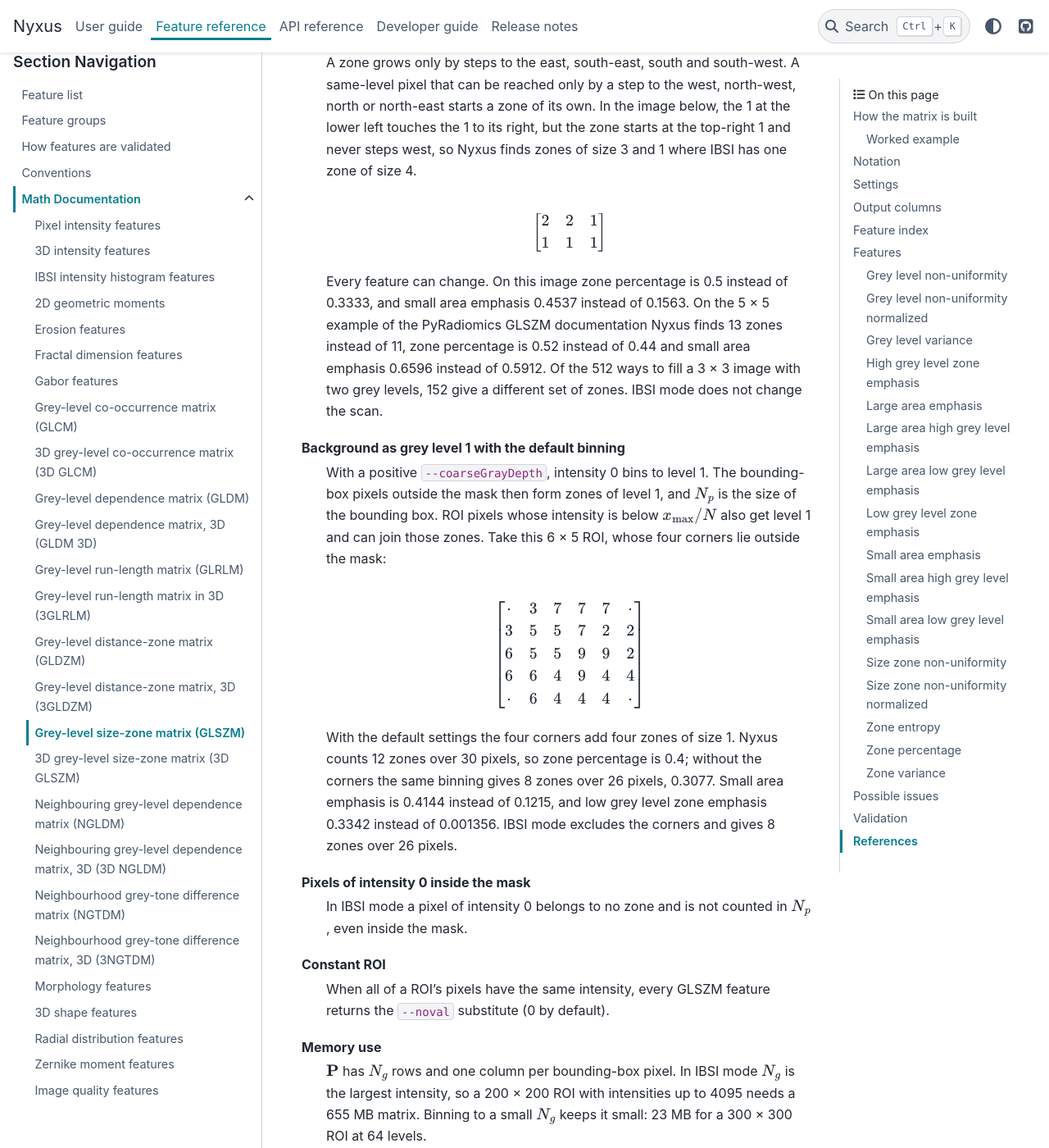
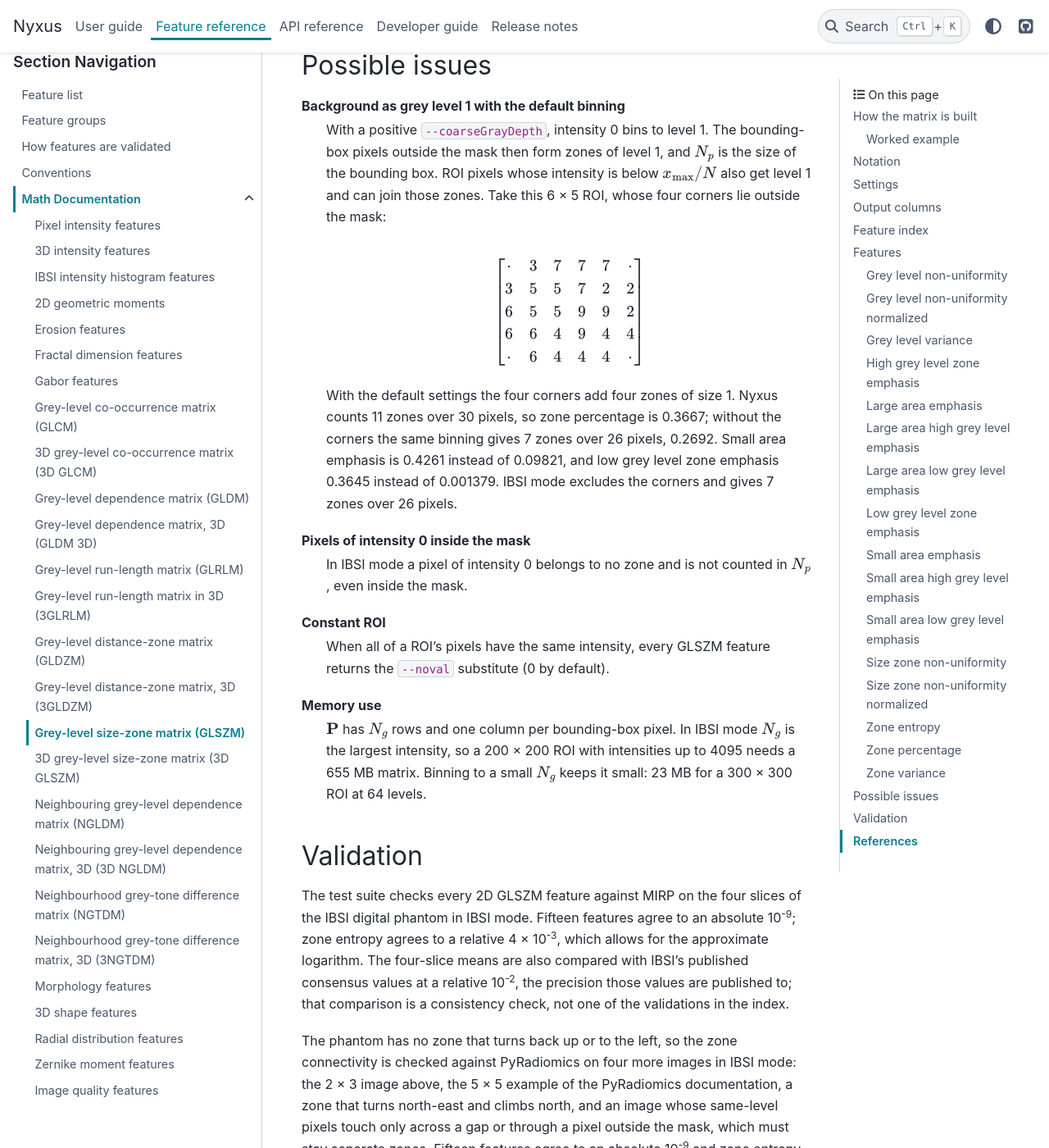
Before and after one commit to PolusAI/nyxus, a Sphinx documentation site: the page built from docs/source/Math/f_glszm.rst, in a window 1280 px wide and 1400 px high, scrolled down 11956 px. Shown: the whole window at 82% size. Built offline with Sphinx 7.4.7 and the PyData theme 0.15.4, drawn with Linux system fonts in a browser that asks for light colours; some of the changed text lies outside the part shown.

Commit message:
fix(glszm): grow 2D zones through all eight neighbours
A GLSZM zone is 8-connected, as IBSI, PyRadiomics and MIRP define it. The
2D zone walk stepped only east, south-east, south and south-west from a pixel
already in the zone, so a zone that turned back west or north was split into
several smaller zones and every 2D GLSZM feature moved. On the 5 x 5 example
of the PyRadiomics GLSZM documentation it found 13 zones where PyRadiomics
finds 11. The walk now steps to all eight neighbours. The out-of-core path
calls the same calculate(), and 3D GLSZM was already 26-connected.

test_2d_glszm_pyradiomics.h checks all sixteen features against PyRadiomics
3.0.1 on four fixtures: three whose zones turn back west, north or north-east
(they fail on the old walk) and a negative one whose same-level pixels touch
only across a gap or through a pixel outside the mask, which must stay
separate zones. gen_glszm_pyradiomics.py regenerates and re-verifies the pins.

Docs: the GLSZM page describes 8-connectivity, drops the split-zone known
issue, and its background-as-grey-level-1 example quotes the recomputed values
(one of its zones was split as well). Conventions, validation, the 3D GLSZM
page and the feature list follow.

```diff
--- a/docs/feature_descriptions.toml
+++ b/docs/feature_descriptions.toml
@@ -9,7 +9,7 @@ intensity_histogram = "Available only in IBSI mode (--ibsi=true). All features c
 neighbors = "Two ROIs are neighbours when their contours come within --pixelDistance pixels of each other (5 by default), measured between contour pixels, not centroids."
 glcm = "The grey-level co-occurrence matrix counts pairs of ROI pixels one pixel apart, built separately for each angle in --glcmAngles (default 0, 45, 90 and 135 degrees); pairs with a pixel of stored intensity 0 are skipped, which covers every pixel outside the ROI and any ROI pixel whose value is 0. Each plain code is output as one column per angle, named with the angle as a suffix (for example GLCM_ASM_45), and its _AVE code is the mean of those columns. Grey levels come from --coarseGrayDepth binning or are the raw intensities under --ibsi; each ordered pair is counted once with a positive grey depth, and the matrix is made symmetric with a negative or zero grey depth and under --ibsi."
 glrlm = "A run is a straight line of consecutive pixels with the same grey level; runs are collected separately along 0, 45, 90 and 135 degrees into a grey level by run length matrix. Each plain code is output as one column per angle (suffixes _0, _45, _90 and _135), and its _AVE code is the mean of the four. Grey levels come from --coarseGrayDepth binning, or are the raw intensities under --ibsi. With a positive --coarseGrayDepth (the default), pixels of stored intensity 0, including every bounding-box pixel outside the ROI, are binned to grey level 1 and form runs; under --ibsi or a negative --coarseGrayDepth they are skipped."
-glszm = "A zone is a group of connected pixels sharing one grey level, grown from each unvisited pixel in scan order through same-level neighbours to its east, south-east, south and south-west; the matrix counts zones by grey level and size. The family has no directions, so each code is one value per ROI. Grey levels come from --coarseGrayDepth binning, or are the raw intensities under --ibsi. With a positive --coarseGrayDepth (the default), pixels of stored intensity 0, including every bounding-box pixel outside the ROI, are binned to grey level 1 and form zones; under --ibsi or a negative --coarseGrayDepth they are skipped."
+glszm = "A zone is an 8-connected group of pixels sharing one grey level, pixels touching by an edge or a corner, as IBSI defines it; the matrix counts zones by grey level and size. The family has no directions, so each code is one value per ROI. Grey levels come from --coarseGrayDepth binning, or are the raw intensities under --ibsi. With a positive --coarseGrayDepth (the default), pixels of stored intensity 0, including every bounding-box pixel outside the ROI, are binned to grey level 1 and form zones; under --ibsi or a negative --coarseGrayDepth they are skipped."
 gldm = "A pixel's dependence is one plus the number of its 8 neighbours of nonzero stored intensity that have exactly the same grey level, and the matrix counts the ROI pixels of nonzero stored intensity by grey level and dependence. The family has no directions, so each code is one value per ROI. Grey levels come from --coarseGrayDepth binning, or are the raw intensities under --ibsi."
 gldzm = "A zone is an 8-connected group of pixels sharing one grey level. Its distance is the smallest, over its pixels, of the steps along a row or column to the nearest pixel of stored intensity 0 plus one, or to the bounding-box edge, where a pixel on the bounding-box edge is at distance 1. With a positive --coarseGrayDepth (the default) the pixels outside the ROI are binned to grey level 1 and form zones like ROI pixels, so only the bounding-box edge counts; under --ibsi pixels of stored intensity 0 are skipped. The matrix counts zones by grey level and distance; each code is one value per ROI. Grey levels come from --coarseGrayDepth binning, or are the raw intensities under --ibsi."
 ngldm = "Every ROI pixel is a neighbourhood centre whose dependence count is one plus the number of its 8 neighbours inside the ROI with the same grey level; the matrix counts centres by grey level and dependence count. Each code is one value per ROI. With a positive --coarseGrayDepth, grey levels come from scaling the range 0 to the ROI maximum by it and truncating (levels 0 to --coarseGrayDepth); 0 and --ibsi keep the raw intensities, and a negative value gives PyRadiomics-style bins over the ROI's range."
--- a/docs/source/Math/f_glszm.rst
+++ b/docs/source/Math/f_glszm.rst
@@ -39,14 +39,21 @@ How the matrix is built
 -----------------------
 
 Nyxus scans the ROI's bounding box row by row, from the top left. Each pixel that is not yet in a
-zone and has a non-zero grey level starts a new zone. The zone grows through pixels of the same grey
-level, one step at a time, to the east, south-east, south or south-west of a pixel already in the
-zone. :math:`\textbf{P}(i,j)` counts the zones of grey level :math:`i` and size :math:`j` pixels.
+zone and has a non-zero grey level starts a new zone. The zone grows through every pixel of the same
+grey level that touches a pixel already in it, by an edge or a corner.
+:math:`\textbf{P}(i,j)` counts the zones of grey level :math:`i` and size :math:`j` pixels.
 
-- **Connectivity:** the steps cover half of the 8-neighbourhood. A zone whose pixels can all be
-  reached this way from its first pixel is the 8-connected zone that IBSI defines. A zone that needs
-  a step to the west, north-west, north or north-east is split into several zones (see
-  :ref:`glszm-possible-issues`).
+- **Connectivity:** 8-connected, as IBSI, PyRadiomics and MIRP define it. A zone is the full
+  8-connected component, whatever the scan order, including one that turns back up or to the left.
+  In the image below the four pixels of level 1 are one zone, though the zone starts at the top
+  right and reaches the bottom left only by stepping west:
+
+  .. math::
+
+     \begin{bmatrix} 2 & 2 & 1\\ 1 & 1 & 1 \end{bmatrix}
+
+  On the 5 × 5 example of the PyRadiomics GLSZM documentation Nyxus finds the same 11 zones as
+  PyRadiomics, and a zone percentage of 0.44.
 - **Directions:** none. One matrix is built per ROI, and each feature has one value.
 - **Grey levels:** intensities are first binned into :math:`N` grey levels, as set by
   ``--coarseGrayDepth`` (64 by default). A pixel of intensity :math:`x` gets level
@@ -75,8 +82,7 @@ Take a 5 × 5 ROI that already has five grey levels:
 
 In IBSI mode (no binning) the matrix is below; rows are grey levels 1 to 5 and columns are zone
 sizes 1 to 6. The six pixels of level 1 in the lower left form one zone; the 3 at the start of row
-2 joins the 3 below it to the south-east, a zone of size 2. Every zone of this image is the same
-under Nyxus' scan and under full 8-connectivity.
+2 joins the 3 below it to the south-east, a zone of size 2.
 
 .. math::
 
@@ -332,8 +338,8 @@ The mean over all zones of one over the squared grey level. High when dark zones
    \mathrm{LGLZE} = \frac{1}{N_z}\sum_{i=1}^{N_g} \frac{s_i}{g_i^{\,2}}
 
 **Possible issues.** With the default binning the background zones have level 1 and weight 1, far
-above any binned ROI level. On the ROI in :ref:`glszm-possible-issues` the value is 0.3342 with
-them and 0.001356 without them.
+above any binned ROI level. On the ROI in :ref:`glszm-possible-issues` the value is 0.3645 with
+them and 0.001379 without them.
 
 
 .. _feature-glszm-sae:
@@ -350,9 +356,6 @@ fine texture. IBSI calls it *small zone emphasis*.
 .. math::
 
    \mathrm{SAE} = \frac{1}{N_z}\sum_{j=1}^{N_s} \frac{s_j}{j^2}
-
-**Possible issues.** A zone split by the scan adds smaller zones and changes the value: 0.4537
-instead of 0.1563 on the 2 × 3 image in :ref:`glszm-possible-issues`.
 
 
 .. _feature-glszm-sahgle:
@@ -478,23 +481,6 @@ The variance of the zone size over all zones. IBSI calls it *zone size variance*
 Possible issues
 ---------------
 
-Zones are not fully 8-connected
-   A zone grows only by steps to the east, south-east, south and south-west. A same-level pixel that
-   can be reached only by a step to the west, north-west, north or north-east starts a zone of its
-   own. In the image below, the 1 at the lower left touches the 1 to its right, but the zone starts
-   at the top-right 1 and never steps west, so Nyxus finds zones of size 3 and 1 where IBSI has one
-   zone of size 4.
-
-   .. math::
-
-      \begin{bmatrix} 2 & 2 & 1\\ 1 & 1 & 1 \end{bmatrix}
-
-   Every feature can change. On this image zone percentage is 0.5 instead of 0.3333, and small area
-   emphasis 0.4537 instead of 0.1563. On the 5 × 5 example of the PyRadiomics GLSZM documentation
-   Nyxus finds 13 zones instead of 11, zone percentage is 0.52 instead of 0.44 and small area
-   emphasis 0.6596 instead of 0.5912. Of the 512 ways to fill a 3 × 3 image with two grey levels,
-   152 give a different set of zones. IBSI mode does not change the scan.
-
 Background as grey level 1 with the default binning
    With a positive ``--coarseGrayDepth``, intensity 0 bins to level 1. The bounding-box pixels
    outside the mask then form zones of level 1, and :math:`N_p` is the size of the bounding box. ROI
@@ -510,10 +496,10 @@ Background as grey level 1 with the default binning
       6 & 6 & 4 & 9 & 4 & 4\\
       \cdot & 6 & 4 & 4 & 4 & \cdot \end{bmatrix}
 
-   With the default settings the four corners add four zones of size 1. Nyxus counts 12 zones over
-   30 pixels, so zone percentage is 0.4; without the corners the same binning gives 8 zones over 26
-   pixels, 0.3077. Small area emphasis is 0.4144 instead of 0.1215, and low grey level zone
-   emphasis 0.3342 instead of 0.001356. IBSI mode excludes the corners and gives 8 zones over 26
+   With the default settings the four corners add four zones of size 1. Nyxus counts 11 zones over
+   30 pixels, so zone percentage is 0.3667; without the corners the same binning gives 7 zones over
+   26 pixels, 0.2692. Small area emphasis is 0.4261 instead of 0.09821, and low grey level zone
+   emphasis 0.3645 instead of 0.001379. IBSI mode excludes the corners and gives 7 zones over 26
    pixels.
 
 Pixels of intensity 0 inside the mask
@@ -539,9 +525,14 @@ phantom in IBSI mode. Fifteen features agree to an absolute 10\ :sup:`-9`; zone
 relative 4 × 10\ :sup:`-3`, which allows for the approximate logarithm. The four-slice means are
 also compared with IBSI's published consensus values at a relative 10\ :sup:`-2`, the precision
 those values are published to; that comparison is a consistency check, not one of the validations
-in the index. The phantom's zones are the same under Nyxus' scan and under
-8-connectivity, so these comparisons do not cover the split zones described above. The default
-mode is covered by regression tests only.
+in the index.
+
+The phantom has no zone that turns back up or to the left, so the zone connectivity is checked
+against PyRadiomics on four more images in IBSI mode: the 2 × 3 image above, the 5 × 5 example of
+the PyRadiomics documentation, a zone that turns north-east and climbs north, and an image whose
+same-level pixels touch only across a gap or through a pixel outside the mask, which must stay
+separate zones. Fifteen features agree to an absolute 10\ :sup:`-9` and zone entropy to a relative
+4 × 10\ :sup:`-3`. The default mode is covered by regression tests only.
 
 
 References
--- a/docs/source/Math/f_glszm_3d.rst
+++ b/docs/source/Math/f_glszm_3d.rst
@@ -44,8 +44,8 @@ grey level that touches a voxel already in it, by a face, an edge or a corner.
 :math:`\textbf{P}(i,j)` counts the zones of grey level :math:`i` and size :math:`j` voxels.
 
 - **Connectivity:** 26-connected. All 26 neighbours of a voxel are searched: 8 in its own slice and
-  9 in each adjacent slice. A zone is the full 26-connected component, whatever the scan order. This
-  differs from the 2D family, whose zones grow only to the east, south-east, south and south-west.
+  9 in each adjacent slice. A zone is the full 26-connected component, whatever the scan order, the
+  3D counterpart of the 2D family's 8-connected zones.
 - **Directions:** none. One matrix is built per ROI, and each feature has one value.
 - **Grey levels:** set by ``--coarseGrayDepth`` (``coarse_gray_depth``, 64 by default), or by
   the ``3glszm/greydepth`` metaparameter, which overrides it for this family.
--- a/docs/source/conventions.rst
+++ b/docs/source/conventions.rst
@@ -245,8 +245,7 @@ they differ in these ways:
      - ``3GLCM_*`` and ``3GLRLM_*`` are one column: the direction :math:`(1,1,1)` only. ``_AVE``
        averages the 13 directions.
    * - Zones
-     - GLSZM zones grow only east, south-east, south and south-west, so some 8-connected zones
-       split (see :ref:`glszm-possible-issues`). GLDZM zones are 8-connected.
+     - GLSZM and GLDZM zones are 8-connected.
      - GLSZM and GLDZM zones are 26-connected.
    * - GLDZM distance
      - A walk along the pixel's row and column to the first pixel of grey level 0 or the box
--- a/docs/source/featurelist.rst
+++ b/docs/source/featurelist.rst
@@ -1181,7 +1181,7 @@ Definitions, formulas and settings: :doc:`/Math/f_glrlm`.
 Grey-level size-zone matrix (GLSZM)
 ^^^^^^^^^^^^^^^^^^^^^^^^^^^^^^^^^^^
 
-A zone is a group of connected pixels sharing one grey level, grown from each unvisited pixel in scan order through same-level neighbours to its east, south-east, south and south-west; the matrix counts zones by grey level and size. The family has no directions, so each code is one value per ROI. Grey levels come from ``--coarseGrayDepth`` binning, or are the raw intensities under ``--ibsi``. With a positive ``--coarseGrayDepth`` (the default), pixels of stored intensity 0, including every bounding-box pixel outside the ROI, are binned to grey level 1 and form zones; under ``--ibsi`` or a negative ``--coarseGrayDepth`` they are skipped.
+A zone is an 8-connected group of pixels sharing one grey level, pixels touching by an edge or a corner, as IBSI defines it; the matrix counts zones by grey level and size. The family has no directions, so each code is one value per ROI. Grey levels come from ``--coarseGrayDepth`` binning, or are the raw intensities under ``--ibsi``. With a positive ``--coarseGrayDepth`` (the default), pixels of stored intensity 0, including every bounding-box pixel outside the ROI, are binned to grey level 1 and form zones; under ``--ibsi`` or a negative ``--coarseGrayDepth`` they are skipped.
 
 Definitions, formulas and settings: :doc:`/Math/f_glszm`.
 
--- a/docs/source/validation.rst
+++ b/docs/source/validation.rst
@@ -139,7 +139,6 @@ ones are:
 * Background pixels: with the default binning some families count background as grey level 1.
   See :ref:`glrlm-possible-issues`, :ref:`glszm-possible-issues`, :ref:`gldzm-possible-issues` and
   :ref:`ngtdm-possible-issues`.
-* GLSZM: 2D zones are not fully 8-connected. See :ref:`glszm-possible-issues`.
 * GLDZM: the distance next to background is one too large. See :ref:`gldzm-possible-issues`.
 * NGLDM: grey levels are converted differently from the other texture families. See
   :ref:`ngldm-possible-issues`.
```
Also changed, not shown: docs/examples/glszm_worked_example.py (+10 -19 lines), 8 other files.
